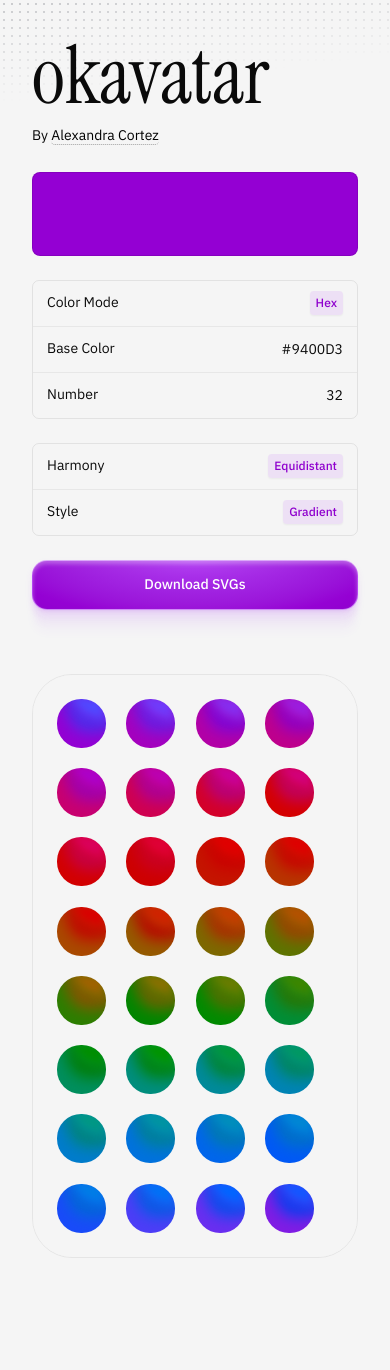
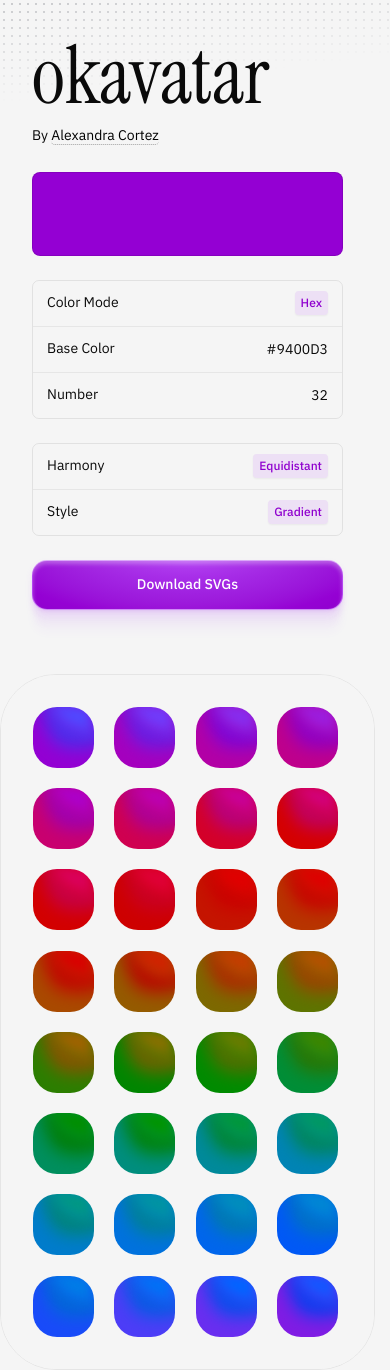
Before and after one commit to acortezrose/colorGenerator, a React (Vite) app: page / in a window 390 px wide. Before the commit the page ends 1258 px from the top, so only its background shows below. Built offline with nearby package versions, Linux system fonts and the light colour scheme.

Commit message:
fixing foolish decisions

```diff
--- a/index.html
+++ b/index.html
@@ -8,7 +8,7 @@
 		<link rel="apple-touch-icon" sizes="180x180" href="/apple-touch-icon.png" />
 		<link rel="manifest" href="/site.webmanifest" />
 		<meta name="viewport" content="width=device-width, initial-scale=1.0" />
-		<title>Okavatar</title>
+		<title>okavatar</title>
 		<meta name="og:title" content="Okavatar" />
 		<meta
 			name="og:description"
--- a/src/App.css
+++ b/src/App.css
@@ -42,6 +42,7 @@ body {
 	text-rendering: optimizeLegibility;
 	-webkit-font-smoothing: antialiased;
 	-moz-osx-font-smoothing: grayscale;
+	scrollbar-gutter: stable;
 }
 
 body {
@@ -201,6 +202,10 @@ hr {
 	);
 }
 
+.gutter-stable {
+	scrollbar-gutter: stable;
+}
+
 @media all and (max-width: 768px) {
 	.card {
 		display: flex;
@@ -210,13 +215,13 @@ hr {
 		/* flex-grow: 1; */
 		flex-basis: calc((100% / 4) - 1rem);
 	}
+
+	.gutter-stable {
+		scrollbar-gutter: auto;
+	}
 }
 
-.gutter-stable {
-	scrollbar-gutter: stable;
-}
-
-.mask-overlay::before {
+.mask-overlay > div:first-of-type::before {
 	content: "";
 	top: 0px;
 	left: 0px;
@@ -224,7 +229,7 @@ hr {
 	height: 10em;
 	background-size: 8px 8px;
 	mask-image: linear-gradient(173deg, black 0%, transparent 50%);
-	position: absolute;
+	position: fixed;
 	background-color: transparent;
 	background-image: radial-gradient(
 		oklch(from #c8c9cc l c h / 100%) 1px,
--- a/src/App.jsx
+++ b/src/App.jsx
@@ -77,18 +77,20 @@ function App() {
 		<div className="w-full">
 			{/* TODO: switch to using tailwind where possible */}
 			{/* TODO: a real mobile experience */}
-			<div className="mask-overlay md:grid md:grid-cols-[1fr_3fr] h-screen w-full">
+			<div className="mask-overlay md:grid md:grid-cols-[1fr_3fr] w-full relative">
 				{/* Form */}
-				<div className="md:min-w-80 w-full gap-6 p-8 md:pr-4 flex flex-col relative overflow-auto">
-					<CircleSampleForm
-						allData={allData}
-						setAllData={setAllData}
-						swatchData={swatchData}
-					/>
+				<div className="md:min-w-80 w-full">
+					<div className="md:sticky md:top-0 md:self-start  gap-6 p-8 md:pr-4 flex flex-col">
+						<CircleSampleForm
+							allData={allData}
+							setAllData={setAllData}
+							swatchData={swatchData}
+						/>
+					</div>
 				</div>
 				{/* Samples Container */}
-				<div className="rounded-[40px] m-8 border border-1 border-[rgba(0, 0, 0, 0.08)] flex flex-col overflow-hidden  md:gutter-stable">
-					<ul className="bg-neutral-100 card gap-5 p-6 overflow-auto gutter-stable">
+				<div className="rounded-[56px] mt-8 md:m-8 border border-1 border-[rgba(0, 0, 0, 0.08)] flex flex-col overflow-hidden  md:gutter-stable">
+					<ul className="bg-neutral-100 card gap-5 p-8 gutter-stable">
 						{/* Samples */}
 						<AnimatePresence>
 							{swatchData.circleSamples.map((color, i) => (
```
